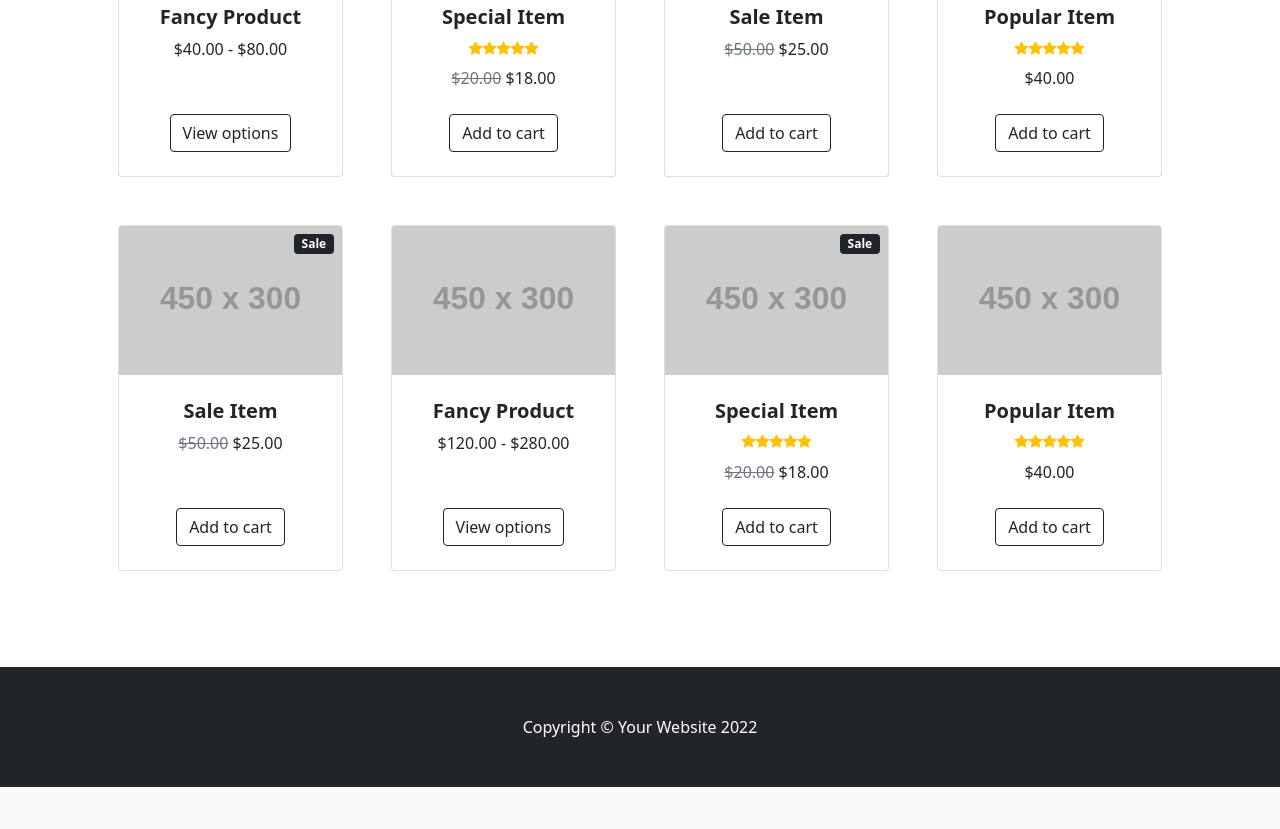
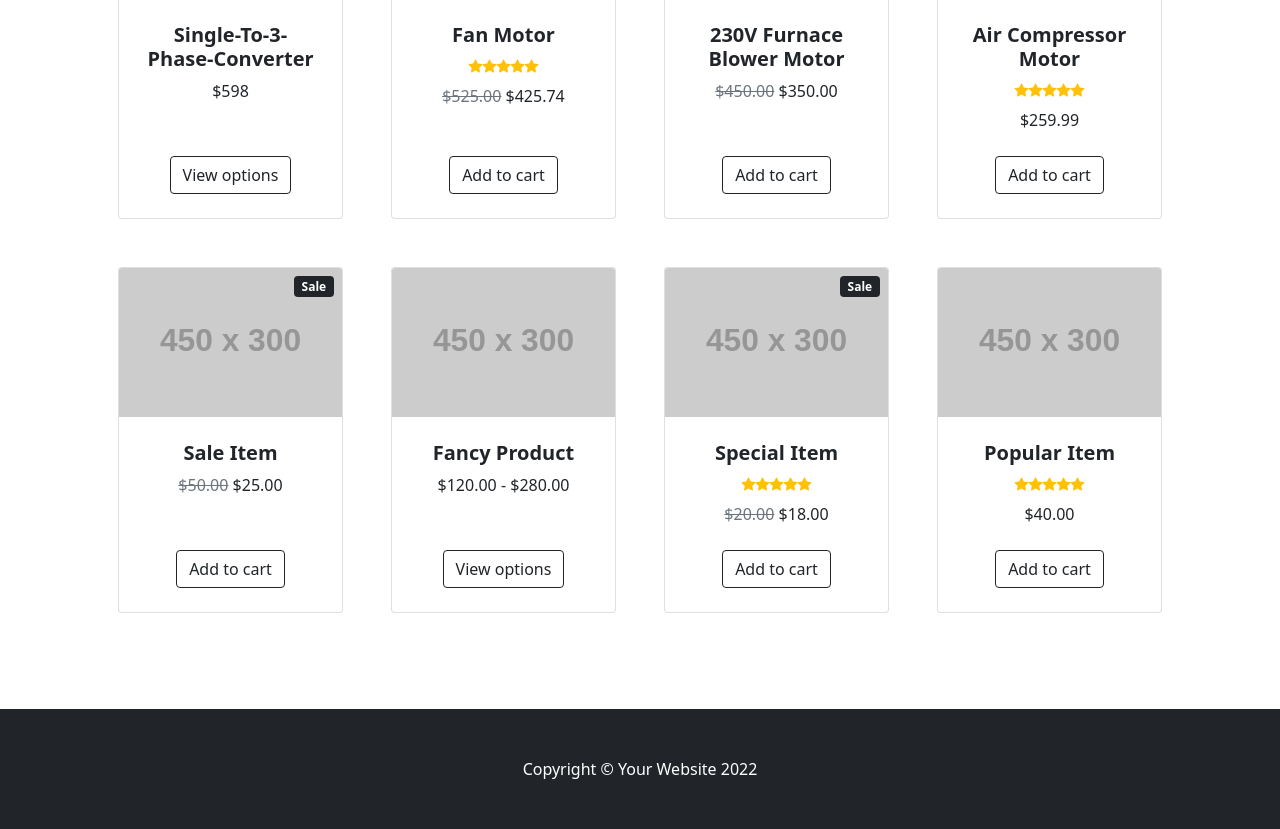
Before and after one commit to Space48121111/bank_system, a Django app: page / in a window 1280 px wide. Shown: the part 522-1351 px from the top of the page. Before the commit the page ends 1309 px from the top, so only its background shows below. Run offline with Django 4.2, Linux system fonts and the light colour scheme; grey boxes labelled with a size stand in for pictures from a placeholder-image service; some libraries are stand-ins or nearby versions.

Commit message:
src img span crossline

```diff
--- a/affiliate/electric_motor/web/templates/home.html
+++ b/affiliate/electric_motor/web/templates/home.html
@@ -66,14 +66,14 @@
                     <div class="col mb-5">
                         <div class="card h-100">
                             <!-- Product image-->
-                            <img class="card-img-top" src="https://dummyimage.com/450x300/dee2e6/6c757d.jpg" alt="..." />
+                            <img class="card-img-top" src="{% static 'web/converter1.jpeg' %}" alt="..." />
                             <!-- Product details-->
                             <div class="card-body p-4">
                                 <div class="text-center">
                                     <!-- Product name-->
-                                    <h5 class="fw-bolder">Fancy Product</h5>
+                                    <h5 class="fw-bolder">Single-To-3-Phase-Converter</h5>
                                     <!-- Product price-->
-                                    $40.00 - $80.00
+                                    $598
                                 </div>
                             </div>
                             <!-- Product actions-->
@@ -87,12 +87,12 @@
                             <!-- Sale badge-->
                             <div class="badge bg-dark text-white position-absolute" style="top: 0.5rem; right: 0.5rem">Sale</div>
                             <!-- Product image-->
-                            <img class="card-img-top" src="https://dummyimage.com/450x300/dee2e6/6c757d.jpg" alt="..." />
+                            <img class="card-img-top" src="{% static 'web/m2.jpg' %}" alt="..." />
                             <!-- Product details-->
                             <div class="card-body p-4">
                                 <div class="text-center">
                                     <!-- Product name-->
-                                    <h5 class="fw-bolder">Special Item</h5>
+                                    <h5 class="fw-bolder">Fan Motor</h5>
                                     <!-- Product reviews-->
                                     <div class="d-flex justify-content-center small text-warning mb-2">
                                         <div class="bi-star-fill"></div>
@@ -102,8 +102,8 @@
                                         <div class="bi-star-fill"></div>
                                     </div>
                                     <!-- Product price-->
-                                    <span class="text-muted text-decoration-line-through">$20.00</span>
-                                    $18.00
+                                    <span class="text-muted text-decoration-line-through">$525.00</span>
+                                    $425.74
                                 </div>
                             </div>
                             <!-- Product actions-->
@@ -117,15 +117,15 @@
                             <!-- Sale badge-->
                             <div class="badge bg-dark text-white position-absolute" style="top: 0.5rem; right: 0.5rem">Sale</div>
                             <!-- Product image-->
-                            <img class="card-img-top" src="https://dummyimage.com/450x300/dee2e6/6c757d.jpg" alt="..." />
+                            <img class="card-img-top" src="{% static 'web/m3.jpg' %}" alt="..." />
                             <!-- Product details-->
                             <div class="card-body p-4">
                                 <div class="text-center">
                                     <!-- Product name-->
-                                    <h5 class="fw-bolder">Sale Item</h5>
+                                    <h5 class="fw-bolder">230V Furnace Blower Motor</h5>
                                     <!-- Product price-->
-                                    <span class="text-muted text-decoration-line-through">$50.00</span>
-                                    $25.00
+                                    <span class="text-muted text-decoration-line-through">$450.00</span>
+                                    $350.00
                                 </div>
                             </div>
                             <!-- Product actions-->
@@ -137,12 +137,12 @@
                     <div class="col mb-5">
                         <div class="card h-100">
                             <!-- Product image-->
-                            <img class="card-img-top" src="https://dummyimage.com/450x300/dee2e6/6c757d.jpg" alt="..." />
+                            <img class="card-img-top" src="{% static 'web/m4.jpg' %}" alt="..." />
                             <!-- Product details-->
                             <div class="card-body p-4">
                                 <div class="text-center">
                                     <!-- Product name-->
-                                    <h5 class="fw-bolder">Popular Item</h5>
+                                    <h5 class="fw-bolder">Air Compressor Motor</h5>
                                     <!-- Product reviews-->
                                     <div class="d-flex justify-content-center small text-warning mb-2">
                                         <div class="bi-star-fill"></div>
@@ -152,7 +152,7 @@
                                         <div class="bi-star-fill"></div>
                                     </div>
                                     <!-- Product price-->
-                                    $40.00
+                                    $259.99
                                 </div>
                             </div>
                             <!-- Product actions-->
```
Also changed, not shown: README.md, 2 other files.
